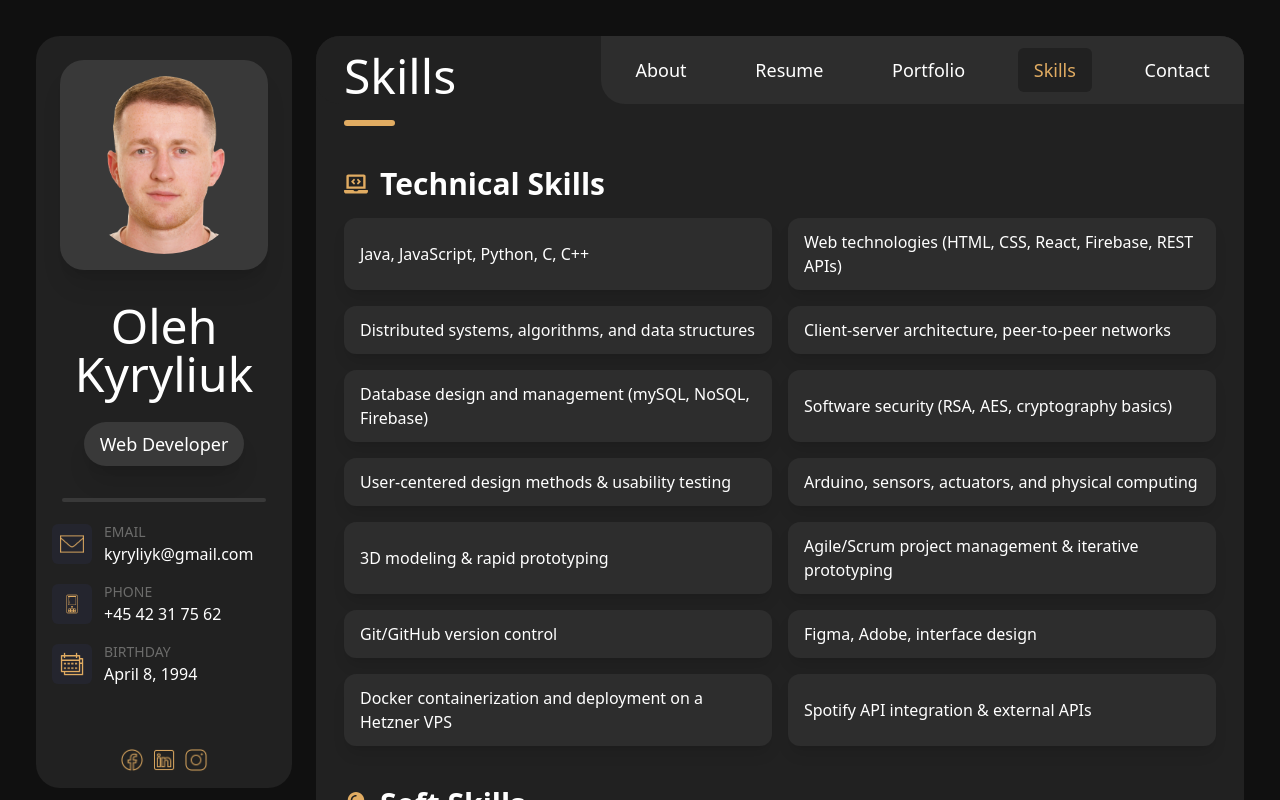
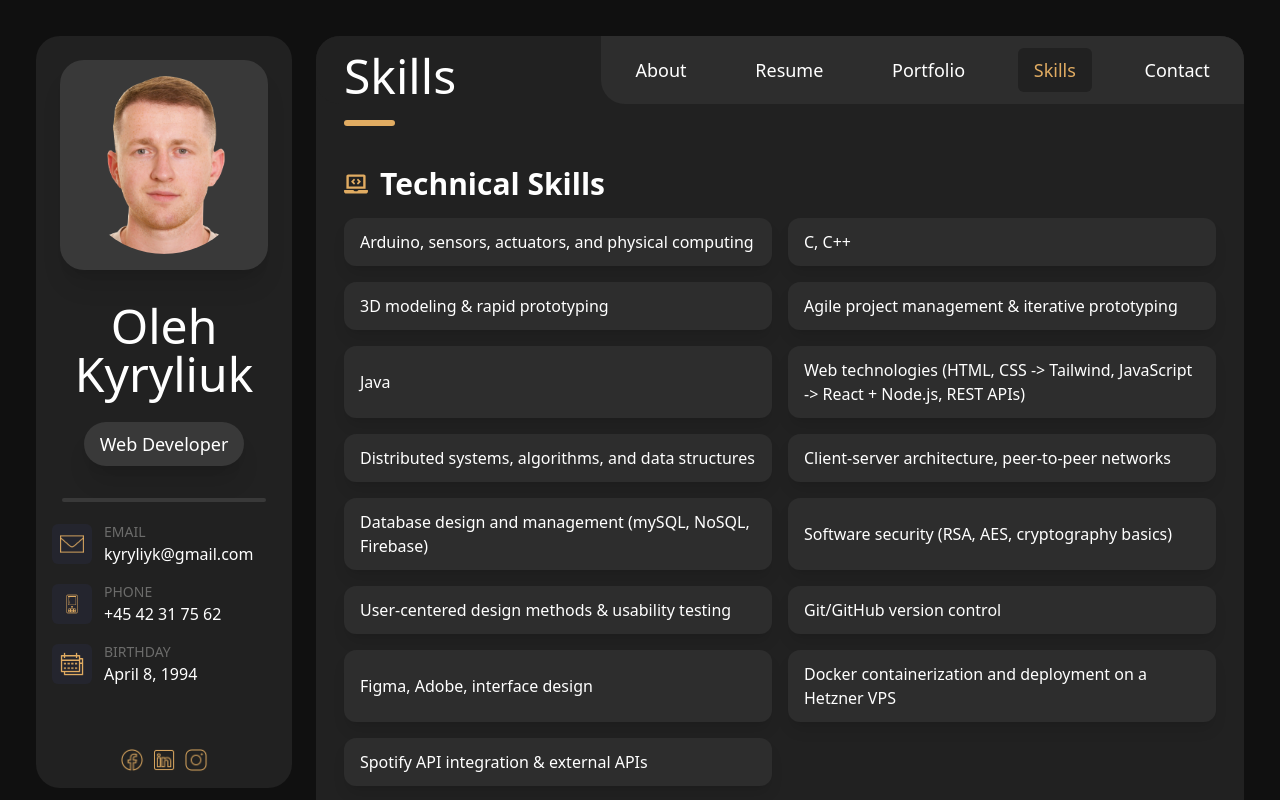
Before and after one commit to oleh080494/olehkyryliuk, a React (Vite) app in the folder client/: page / in a window 1280 px wide. Both pictures are taken after a click on the element "Skills". Shown: the top 800 px of the page. Built offline with nearby package versions, Linux system fonts and the light colour scheme; no server answers.

Commit message:
rearanging with focut on hardware

```diff
--- a/client/src/subsections/skills.jsx
+++ b/client/src/subsections/skills.jsx
@@ -8,16 +8,17 @@ function Skills() {
     const [selectedItem, setSelectedItem] = useState(null)
 
     const technicalSkills = [
-        ["Java, JavaScript, Python, C, C++", "Used Java for writing a simple game and tests for it. JavaScript was used for web development as well as Python. C and C++ were used for programming Arduino."],
-        ["Web technologies (HTML, CSS, React, Firebase, REST APIs)", "Built responsive web apps using React and Firebase, connecting frontends to backends through REST APIs."],
+        ["Arduino, sensors, actuators, and physical computing", "Created interactive prototypes combining sensors and actuators with Arduino microcontrollers."],
+        ["C, C++", "C and C++ were used for programming Arduino to the projects at the university."],
+        ["3D modeling & rapid prototyping", "Designed and fabricated physical components using CAD tools and 3D printing for fast iteration."],
+        ["Agile project management & iterative prototyping", "Worked in sprints with regular stand-ups, retrospectives, and continuous feedback cycles."],
+        ["Java", "Used Java and its most common patterns (Abstract Factory, Adapter, Decorator, Facade, Proxy, State, Strategy, Observer) for writing a simple game and used JUnit testing to ensure stable and correct functioning of the system."],
+        ["Web technologies (HTML, CSS -> Tailwind, JavaScript -> React + Node.js, REST APIs)", "Built responsive web apps using React and Firebase, connecting frontends to backends through REST APIs either alone or in a small group"],
         ["Distributed systems, algorithms, and data structures", "Studied and implemented distributed algorithms, focusing on efficiency, scalability, and fault tolerance."],
         ["Client-server architecture, peer-to-peer networks", "Developed systems communicating through both centralized and decentralized network topologies."],
         ["Database design and management (mySQL, NoSQL, Firebase)", "Designed relational and non-relational databases, handled queries, and managed data synchronization in Firebase."],
         ["Software security (RSA, AES, cryptography basics)", "Implemented encryption, decryption, and digital signatures to secure data in Go-based projects."],
         ["User-centered design methods & usability testing", "Applied design thinking, conducted user testing, and iteratively improved interfaces based on feedback."],
-        ["Arduino, sensors, actuators, and physical computing", "Created interactive prototypes combining sensors and actuators with Arduino microcontrollers."],
-        ["3D modeling & rapid prototyping", "Designed and fabricated physical components using CAD tools and 3D printing for fast iteration."],
-        ["Agile/Scrum project management & iterative prototyping", "Worked in sprints with regular stand-ups, retrospectives, and continuous feedback cycles."],
         ["Git/GitHub version control", "Used Git and GitHub for collaborative coding, managing branches, and handling version history."],
         ["Figma, Adobe, interface design", "Designed interactive prototypes and user interfaces using Figma and Adobe tools."],
         ["Docker containerization and deployment on a Hetzner VPS", "Deployed full-stack applications using Docker containers hosted on a Hetzner virtual private server."],
```
